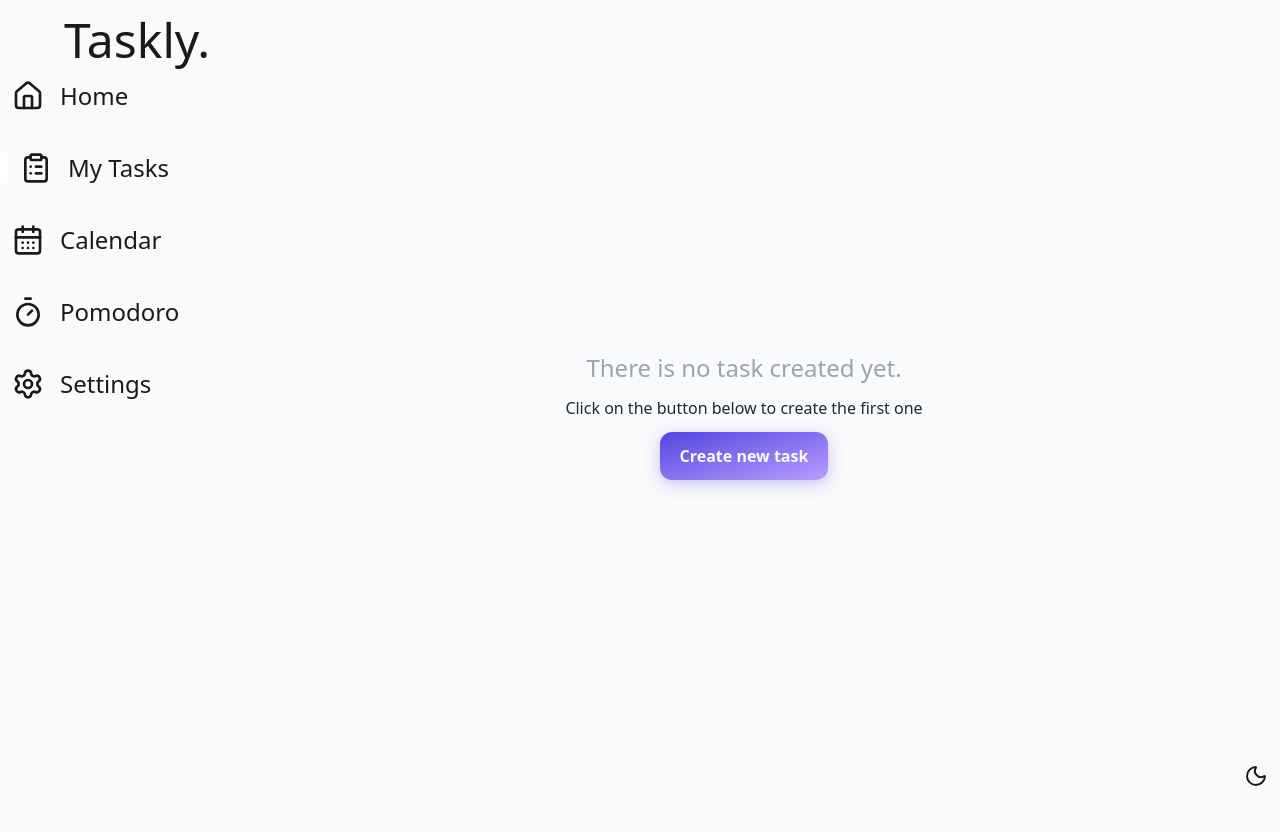
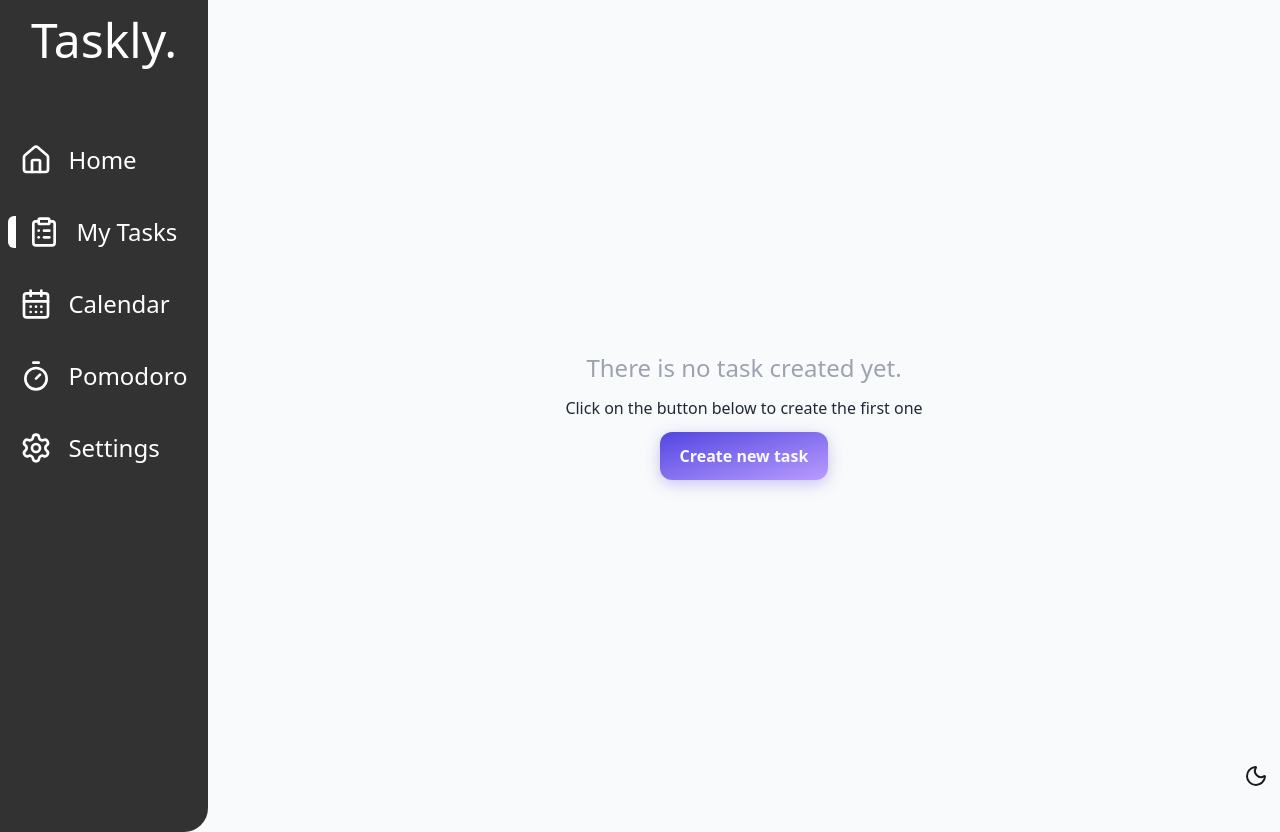
Before and after one commit to feyzanrsnr/Task_Manager_Website, a React (Vite) app: page /tasks in a window 1280 px wide. Built offline with nearby package versions, Linux system fonts and the light colour scheme.

Commit message:
status özelliği güncellendi

```diff
--- a/src/components/Sidebar.jsx
+++ b/src/components/Sidebar.jsx
@@ -1,65 +1,22 @@
 import { NavLink } from "react-router"
 import { navigationItems } from "../constants/navigationItems"
 import { ArrowBigRight, ChevronLeft, ChevronRight, ChevronRightCircle } from "lucide-react"
-import { useState } from "react"
+import { useEffect, useState } from "react"
 
 function Sidebar() {
 
-  const [isOpen, setIsOpen] = useState(false)
-
-  //relative flex flex-col flex-shrink-0 items-center gap-16 w-14 md:w-52 bg-[#323232] text-white rounded-br-3xl rounded-tr-3xl
-
-  /*fixed top-0 left-0 h-full z-50 flex flex-col flex-shrink-0 items-center
-        gap-16 bg-[#323232] text-white
-        rounded-br-3xl rounded-tr-3xl
-        transition-all duration-300 ease-in-out
-        ${isOpen ? "w-52 md:w-52" : "w-14 md:w-52"}
-  */
 
   return (
     <nav className={`
-
-        ${isOpen ? "relative flex flex-col flex-shrink-0 items-center gap-16 w-14 md:w-52 bg-[#323232] text-white rounded-br-3xl rounded-tr-3xl" : "w-14 md:w-52"}
+        "relative flex flex-col flex-shrink-0 items-center gap-16 w-14 md:w-52 bg-[#323232] text-white
+        rounded-br-3xl
+        }
     `}>
 
-          {/* <button className="md:invisible absolute top-16 left-[45px] bg-white rounded-full">
-            <ChevronRight color="black"/>
-          </button> */}
 
-            {
-              isOpen
-              ? <button onClick={() => setIsOpen(!isOpen)} className="d:hidden md:hidden absolute top-20 left-12 bg-white rounded-full">
-            <ChevronLeft color="black" width={20} height={20}/>
-          </button>
-              :<button onClick={() => setIsOpen(!isOpen)} className="d:hidden md:hidden absolute top-4 left-0 bg-white rounded-full p-2">
-            <ChevronRight color="black"/>
-          </button>
-            }
+      <h1 className='text-lg md:text-5xl px-16 py-4'>Taskly.</h1>
 
-          {/* <h1 className='text-xl md:text-5xl px-16 py-4'>Taskly.</h1> */}
-
-          <h1 className={`text-lg md:text-5xl px-4 md:px-16 py-4 ${!isOpen && "hidden md:block"}`}>
-            Taskly.
-          </h1>
-
-        <div className="flex flex-col gap-10">
-        {navigationItems.map((item) => (
-          <NavLink
-            key={item.id}
-            to={item.href}
-            className={({ isActive }) =>
-              `flex items-center px-3 md:gap-4 ${isActive ? "border-l-8 border-white rounded-md" : ""}`
-            }
-          >
-            <span className={`${!isOpen && "hidden md:block"}`}>{item.icon}</span>
-            <span className={`hidden md:inline-block md:text-2xl ${!isOpen && "hidden md:block"}`}>
-              {item.title}
-            </span>
-          </NavLink>
-        ))}
-      </div>
-
-          {/* <div className="flex flex-col gap-10">
+       <div className="flex flex-col gap-10">
             {
               navigationItems.map(item => (
                 <NavLink
@@ -79,7 +36,7 @@ function Sidebar() {
 
               ))
           }
-          </div> */}
+          </div>
 
     </nav>
   )
--- a/src/components/TaskCard.jsx
+++ b/src/components/TaskCard.jsx
@@ -1,4 +1,4 @@
-import { Trash2 as Trash, CalendarCheck, Leaf, TreeDeciduous, Bean } from 'lucide-react'
+import { Trash2 as Trash, CalendarCheck, Leaf, TreeDeciduous, Bean, Edit, Edit2, Edit2Icon, Edit3, FileEdit, LucideEdit, FolderEdit, LocationEdit, ClipboardEdit } from 'lucide-react'
 import { useDispatch } from 'react-redux';
 import { useNavigate } from 'react-router'
 import { deleteTaskAndPersist, updateTaskStatusAndPersistCustom } from '../redux/tasksSlice';
@@ -62,27 +62,24 @@ const TaskCard = ({id, title, description, startDate, endDate, status = "not_com
     }
   };
 
-  // Scroll ile status değişikliği
+  // status değişikliği
   const statuses = ["not_completed", "in_progress", "completed"];
-  const handleWheel = (e) => {
-    e.preventDefault();
+
+  const handleClick = () => {
     const currentIndex = statuses.indexOf(status);
-    let newIndex;
-    if (e.deltaY > 0) {
-      newIndex = (currentIndex + 1) % statuses.length;
-    } else {
-      newIndex = (currentIndex - 1 + statuses.length) % statuses.length;
-    }
+    if (currentIndex === -1) return; // güvenlik önlemi
+
+    const newIndex = (currentIndex + 1) % statuses.length;
     const newStatus = statuses[newIndex];
-    dispatch(updateTaskStatusAndPersistCustom(id, newStatus));
+
+  dispatch(updateTaskStatusAndPersistCustom(id, newStatus));
   };
 
 
   return (
     <div>
       <div className={cardClasses}
-      onClick={() => {navigate(`/tasks/edit/${id}`)}}
-      onWheel={handleWheel}
+      onClick={handleClick}
       >
 
         {taskDateStatus && (
@@ -116,6 +113,12 @@ const TaskCard = ({id, title, description, startDate, endDate, status = "not_com
           <Trash className='absolute right-2 bottom-2 pointer-events-auto hover:text-red-400'/>
         </button>
 
+        <button onClick={() => {
+          {navigate(`/tasks/edit/${id}`)}
+        }}>
+          <ClipboardEdit className='absolute right-9 bottom-2 pointer-events-auto hover:text-green-400'/>
+        </button>
+
       </div>
     </div>
   )
--- a/src/pages/create-task-page/CreateTaskPage.jsx
+++ b/src/pages/create-task-page/CreateTaskPage.jsx
@@ -34,10 +34,9 @@ const CreateTaskPage = () => {
 
 
   return (
-    <div className='w-full relative'>
+    <div className='relative pt-20 md:pt-10 flex items-center justify-center'>
 
-    <div className="flex justify-center items-start py-10 bg-transparent dark:bg-transparent">
-      <div className="w-[350px] md:w-full max-w-xl bg-white dark:bg-[#323232] rounded-2xl shadow-lg p-8">
+      <div className="w-[310px] md:w-full max-w-xl bg-white dark:bg-[#323232] rounded-2xl shadow-lg p-8">
         <h2 className="text-xl md:text-2xl font-bold mb-6 text-light-text dark:text-dark-text">
           Create Task
         </h2>
@@ -97,7 +96,7 @@ const CreateTaskPage = () => {
 
         </div>
       </div>
-    </div>
+
 
     <Link to={'/tasks'}><Back className='absolute top-4 left-2 bg-darkBgStart text-darkText dark:bg-lightBgStart dark:text-lightText'/></Link>
     </div>
--- a/src/pages/edit-task-page/EditTaskPage.jsx
+++ b/src/pages/edit-task-page/EditTaskPage.jsx
@@ -1,9 +1,9 @@
 import { useEffect, useState } from 'react'
 import { Link, useNavigate, useParams } from 'react-router'
-import { ArrowLeft as Back } from 'lucide-react'
+import { ArrowLeft as Back, Trash2 } from 'lucide-react'
 import Button from '../../components/Button'
 import { useDispatch, useSelector } from 'react-redux'
-import { updateTaskAndPersist } from '../../redux/tasksSlice'
+import { deleteTaskAndPersist, updateTaskAndPersist } from '../../redux/tasksSlice'
 
 const EditTaskPage = () => {
 
@@ -36,15 +36,24 @@ const EditTaskPage = () => {
   navigate("/tasks");
 };
 
+  const handleDelete =  () => {
+    dispatch(deleteTaskAndPersist(taskFromStore.id));
+    navigate("/tasks");
+  };
+
 
   return (
     <div className='relative'>
-
     <div className="flex justify-center items-start py-10 bg-transparent dark:bg-transparent">
       <div className="w-[350px] md:w-full max-w-xl bg-white dark:bg-[#323232]  rounded-2xl shadow-lg p-8">
-        <h2 className="text-xl md:text-2xl font-bold mb-6 text-light-text dark:text-dark-text">
+        <div className='flex items-center justify-between mb-6'>
+          <h2 className="text-xl md:text-2xl font-bold  text-light-text dark:text-dark-text">
           Edit Task
         </h2>
+        <button onClick={handleDelete}>
+          <Trash2/>
+        </button>
+        </div>
 
         <label className="flex flex-col md:block mb-4">
           <span className="text-light-text dark:text-dark-text font-semibold">
@@ -95,7 +104,7 @@ const EditTaskPage = () => {
         </div>
 
         <div className="flex gap-4 justify-end">
-          <Button variant="primary" size='full' mode={theme === "dark" ? "dark" : "light"} onClick={handleSave}> Save</Button>
+          <Button variant="primary" size='full' mode={theme === "dark" ? "dark" : "light"} onClick={handleSave}>Save</Button>
           <Button variant="primary" size='full' mode={theme === "dark" ? "dark" : "light"} onClick={() => navigate("/tasks")}>Cancel</Button>
         </div>
       </div>
--- a/src/pages/home-page/HomePage.jsx
+++ b/src/pages/home-page/HomePage.jsx
@@ -9,7 +9,7 @@ function DashboardPage() {
 
   return (
     <div className='min-h-screen flex flex-col'>
-       <div className='bg-white text-light-text shadow-sm rounded-b-xl flex items-center justify-between h-16 text-xl md:text-3xl font-bold px-4 md:px-5'>
+       <div className='bg-white text-light-text shadow-sm rounded-br-xl flex items-center justify-between h-16 text-xl md:text-3xl font-bold px-4 md:px-5'>
         <p>Good Morning, James!</p>
         <User2Icon className="border-2 border-black rounded-full w-7 h-7 md:w-9 md:h-9"/>
       </div>
--- a/src/pages/pomodoro-page/PomodoroPage.jsx
+++ b/src/pages/pomodoro-page/PomodoroPage.jsx
@@ -94,10 +94,10 @@ function PomodoroPage() {
 
   return (
 
-    <div className='min-h-screen  flex items-center justify-center'>
+    <div className='min-h-screen flex items-center justify-center'>
 
       <div ref={containerRef} className='flex flex-col items-center justify-center gap-20'>
-      <div className='flex gap-1 md:gap-5'>
+      <div className='flex gap-1 md:gap-10'>
 
         <Button variant='primary'
          mode={isFullScreen ? "fullscreen" : theme === "dark" ? "dark" : "light"}
@@ -109,7 +109,7 @@ function PomodoroPage() {
 
       </div>
 
-      <p className='font-bold text-9xl'>{formatTime(timeLeft)}</p>
+      <p className='font-bold text-7xl md:text-9xl'>{formatTime(timeLeft)}</p>
 
       <div className='flex items-center gap-3'>
 
@@ -117,9 +117,9 @@ function PomodoroPage() {
           {isRunning ? "PAUSE" : "START"}
         </Button>
 
-        <RotateCcw size={30} className='cursor-pointer' onClick={resetTimer}
+        <RotateCcw md:size={30} className='cursor-pointer' onClick={resetTimer}
         />
-        <Fullscreen size={30} className='cursor-pointer' onClick={toggleFullScreen} />
+        <Fullscreen md:size={30} className='cursor-pointer' onClick={toggleFullScreen} />
       </div>
     </div>
     </div>
--- a/src/pages/tasks-page/TasksPage.jsx
+++ b/src/pages/tasks-page/TasksPage.jsx
@@ -26,7 +26,7 @@ function TasksPage() {
               ))}
 
 
-                <Link className='fixed bottom-3 left-24 md:left-56' to={"/tasks/create"}>
+                <Link className='fixed bottom-3 left-116 md:left-56' to={"/tasks/create"}>
                <Button variant='primary' mode={theme === "dark" ? "dark" : "light"}>Create new task</Button>
               </Link>
 
```
